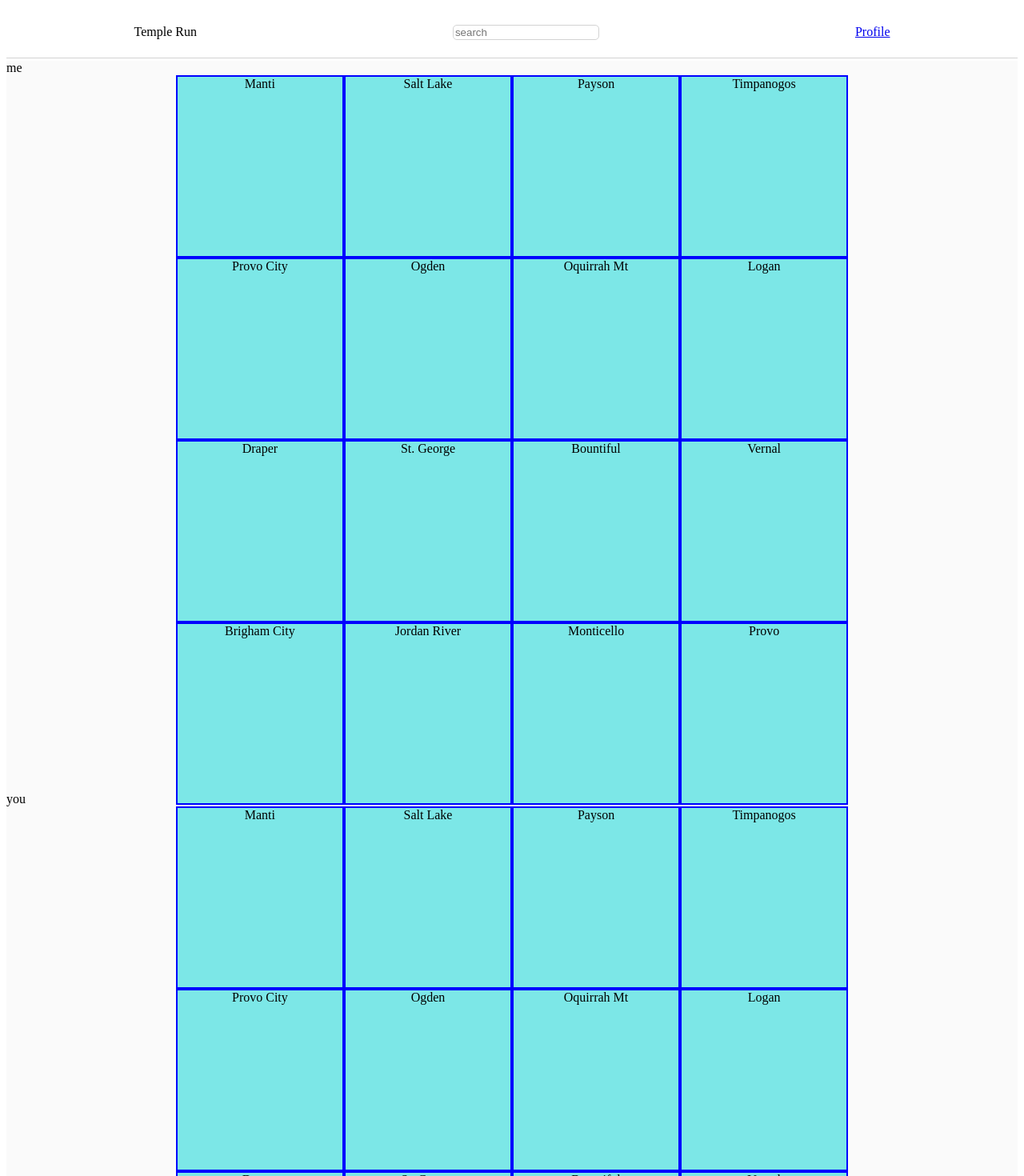
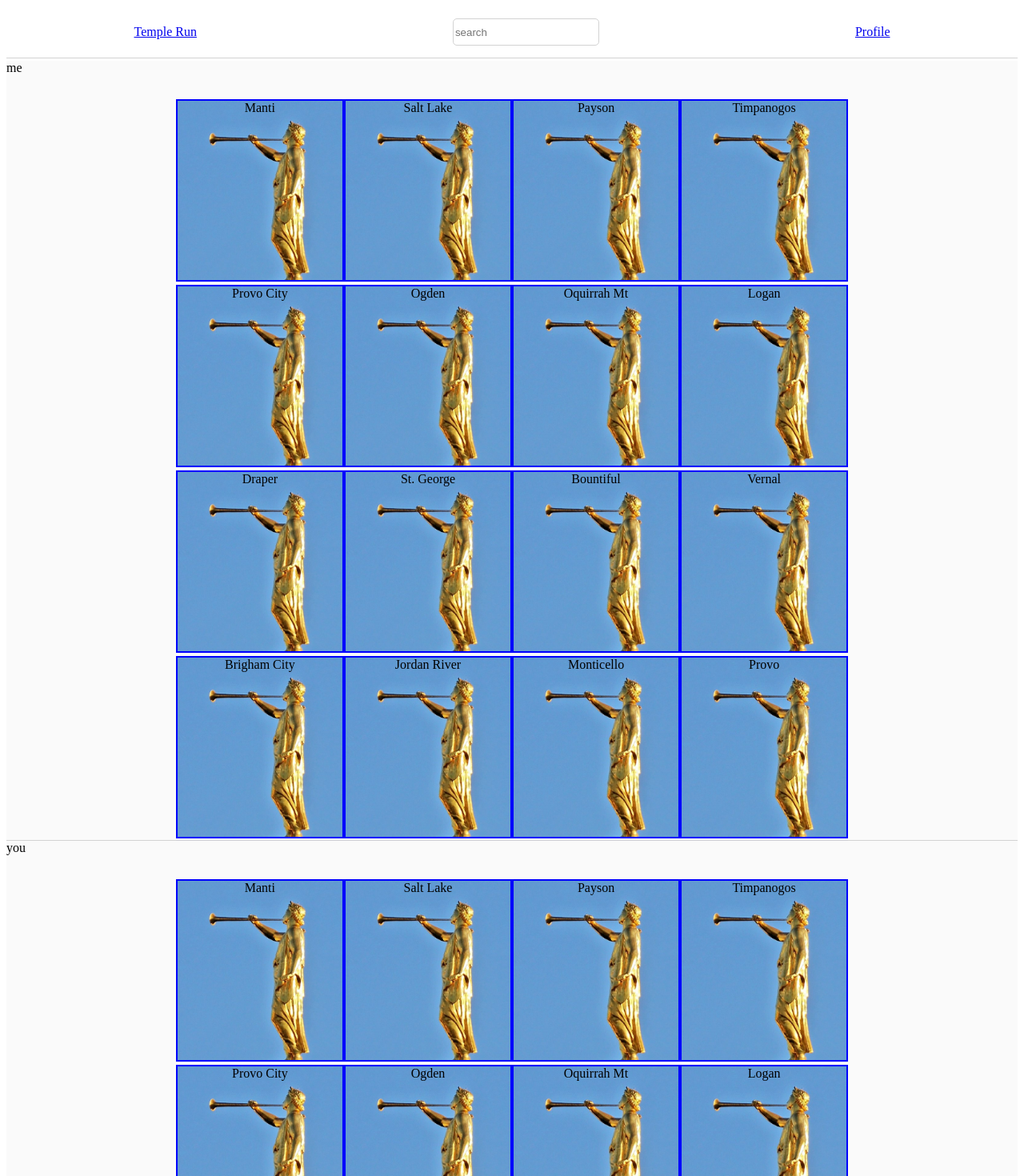
Before and after one commit to stevemcorry/temple-run, an Angular app: page /home in a window 1280 px wide. Shown: the top 1470 px of the page at 80% size. Built offline with nearby package versions, Linux system fonts and the light colour scheme.

Commit message:
Minor style changes and Router linking

```diff
--- a/src/app/header/header.component.css
+++ b/src/app/header/header.component.css
@@ -13,4 +13,5 @@ input {
     margin: 0 25vw 0 25vw;
     border: 1px solid lightgrey;
     border-radius: 5px;
+    height: 30px;
 }
--- a/src/app/header/header.component.html
+++ b/src/app/header/header.component.html
@@ -1,6 +1,6 @@
 <div class="header">
   <div class="item">
-    Temple Run
+    <a href="home">Temple Run</a>
   </div>
   <input class="item" type="text" placeholder="search">
   <div class="item">
--- a/src/app/home/home.component.css
+++ b/src/app/home/home.component.css
@@ -3,6 +3,7 @@ div {
 }
 .temples {
     text-align: center;
+    margin: 30px;
 }
 .bingo {
     display: inline-block;
@@ -15,6 +16,12 @@ div {
     height: 25%;
     width: 23%;
     text-align: center;
-    background: #7ce7e7;
+    background: url('../../assets/TemplePics/moroni.jpg');
     border: 2px solid blue;
+    background-size: cover;
+    margin-bottom: 4px;
 }
+.line {
+    height: 1px;
+    background: lightgrey;
+}
--- a/src/app/home/home.component.html
+++ b/src/app/home/home.component.html
@@ -21,4 +21,5 @@
       <div class="temple">Provo</div>
     </div>
   </div>
+  <div class="line"></div>
 </div>
```
Also changed, not shown: src/assets/TemplePics/angel_moroni.png (added), src/assets/TemplePics/moroni.jpg (added).
